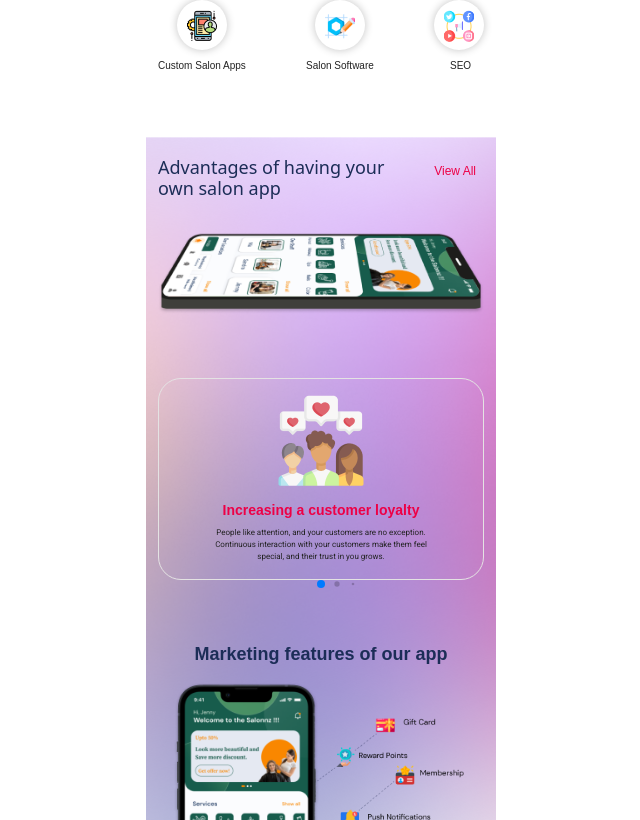
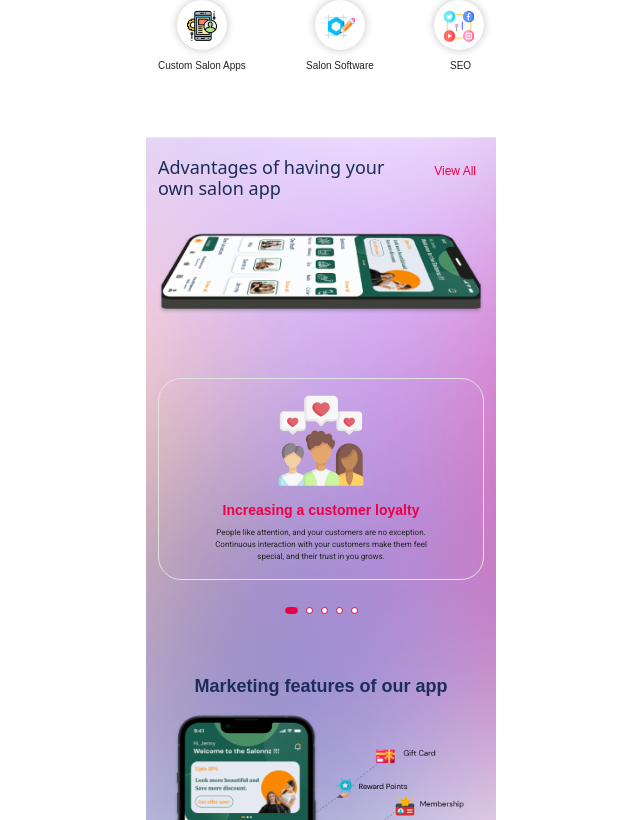
Before and after one commit to indrajeet-tellis/salon, a Nuxt app: page / in a window 1280 px wide. Shown: the part 520-1340 px from the top of the page, without its empty margins (319-959 px from the left). Built offline with nearby package versions, Linux system fonts and the light colour scheme; a web font is replaced by a local one.

Commit message:
added slider buttons

```diff
--- a/pages/index.vue
+++ b/pages/index.vue
@@ -133,7 +133,6 @@ export default {
             :freeMode="true"
             :pagination="{
               clickable: true,
-              dynamicBullets: true,
             }"
             :modules="modules"
             class="mySwiper"
@@ -143,7 +142,7 @@ export default {
             @slideChange="onSlideChange"
           >
             <swiper-slide
-              ><div class="box text-center mt-3 px-2 py-3">
+              ><div class="box text-center mt-3 px-2 py-3 mb-5">
                 <img src="/assets/ad-one.png" alt="ad-one" />
                 <h3 class="sub-header fw-bold mt-3">
                   Increasing a customer loyalty
@@ -351,6 +350,20 @@ a {
 /* software end */
 
 /* advantage start */
+.swiper-pagination-bullet {
+  opacity: 1;
+  background: #fff;
+  width: 7px;
+  height: 7px;
+  border-radius: 50%;
+  border: 1px solid #ed0046;
+}
+.swiper-pagination-bullet-active {
+  background: #ed0046 !important;
+  width: 13px;
+  border-radius: 100px;
+}
+
 .advantage {
   width: 100%;
   background-size: cover;
@@ -430,11 +443,4 @@ a {
 .advantage .marketing-part .mar-main .right img {
   width: 115%;
 }
-/* advantage end */
-
-/* marketing start */
-/* .main {
-  display: flex;
-} */
-/* marketing end */
 </style>
```
